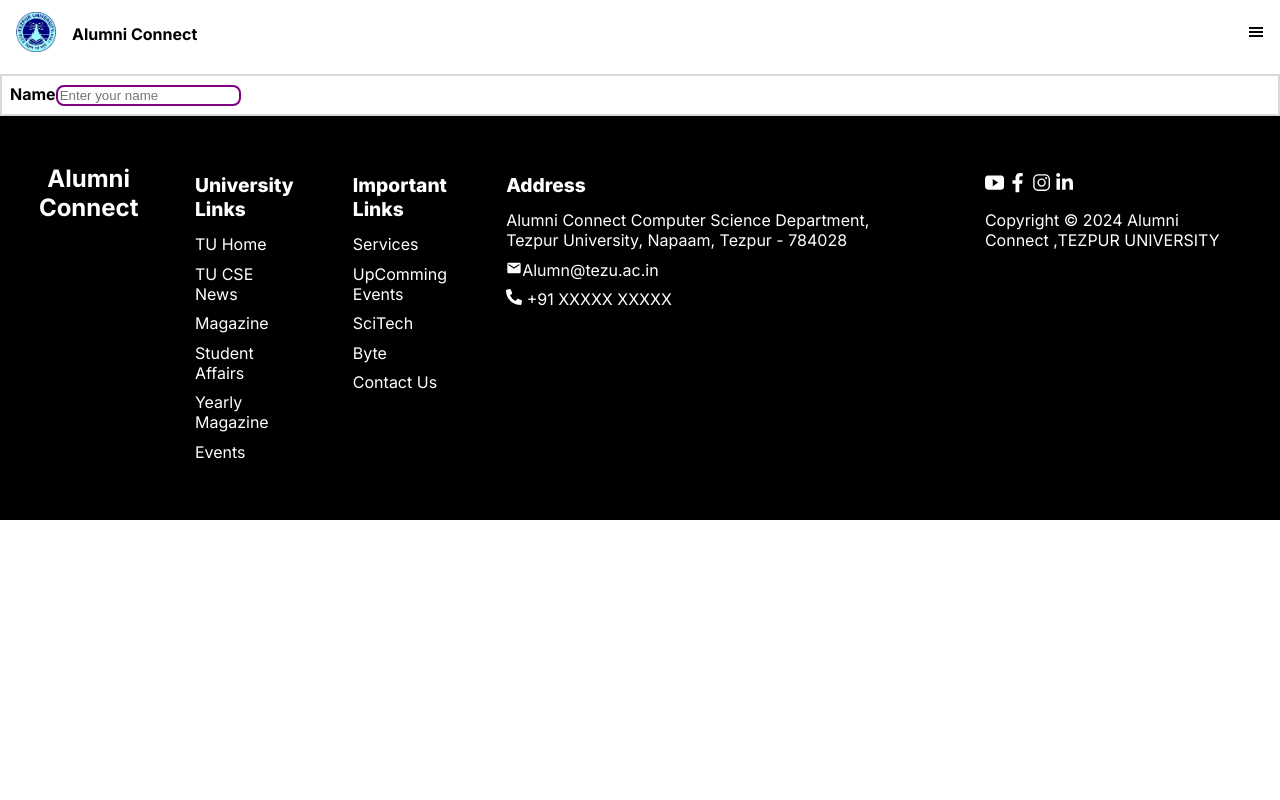
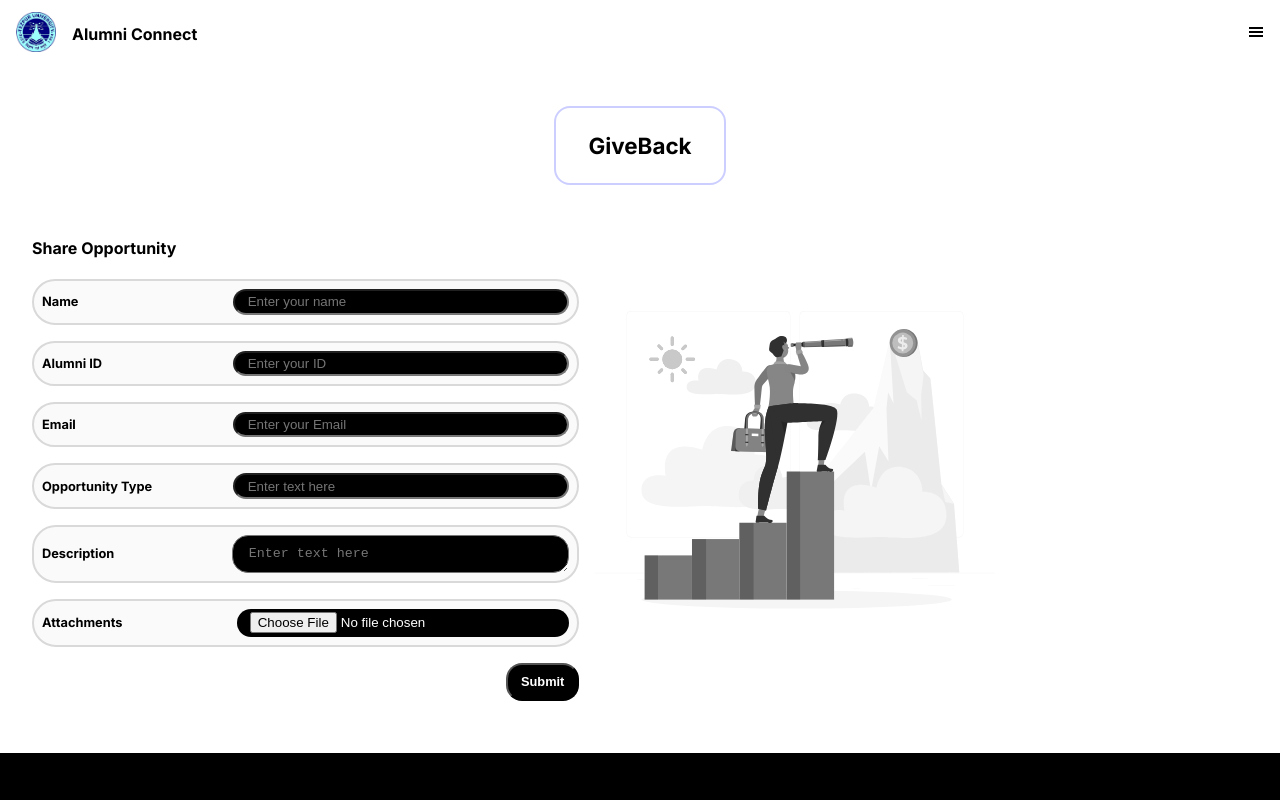
Before and after one commit to Heavy108/Alumn, a Next.js app in the folder alumn/: page /Share_Opportunities in a window 1280 px wide. Shown: the top 800 px of the page. Built offline with nearby package versions, Linux system fonts and the light colour scheme.

Commit message:
opportunities

```diff
--- /dev/null
+++ b/alumn/src/Components/Button.jsx
@@ -0,0 +1,11 @@
+import style from "@/css/button.module.css"
+function Button(props){
+    return(
+        <>
+        <div className={style.Button}>
+            <button >{props.text}</button>
+        </div>
+        </>
+    )
+}
+export default Button;
--- a/alumn/src/Components/Input.jsx
+++ b/alumn/src/Components/Input.jsx
@@ -4,18 +4,18 @@ export function Input(props){
         <>
         <div className={style.Input_field}>
             <label htmlFor={props.label}>{props.label}</label>
-            <input type="text" placeholder={props.placeholder}/>
+            <input type={props.type} placeholder={props.placeholder}/>
         </div>
         </>
     )
 }
 
-export function Textarea(){
+export function Textarea(props){
     return(
         <>
-        <div className={style.Textarea_field}>
-            <label htmlFor=""></label>
-            <textarea type="text" placeholder='#'/>
+        <div className={style.Input_field}>
+            <label htmlFor="">{props.label}</label>
+            <textarea type="text" placeholder={props.placeholder}/>
         </div>
         </>
     )
--- a/alumn/src/app/Share_Opportunities/page.jsx
+++ b/alumn/src/app/Share_Opportunities/page.jsx
@@ -1,15 +1,55 @@
-import {Input ,Textarea} from "@/Components/Input"
+import Button from "@/Components/Button";
+import { Input, Textarea } from "@/Components/Input";
+import Title from "@/Components/Title";
+import style from "@/css/Input.module.css";
+import Image from "next/image";
+import opportunities from "@/Assets/opportunities.svg"
 
-function Share_Opportunities(){
-    return(
-        <>
+function Share_Opportunities() {
+  return (
+    <>
+      <Title title="GiveBack" />
+      <div className={style.container}>
 
-        <Input
-        label="Name"
-        placeholder ="Enter your name"
-        />
-
-        </>
-    )
+        <form action="" className={style.form}>
+        <h4>Share Opportunity</h4>
+          <Input
+            label="Name"
+            type="text"
+            placeholder="Enter your name" />
+          <Input
+            label="Alumni ID"
+            type="text"
+            placeholder="Enter your ID" />
+          <Input
+            label="Email"
+            type="email"
+            placeholder="Enter your Email" />
+          <Input
+            label="Opportunity Type"
+            type="text"
+            placeholder="Enter text here"
+          />
+          <Textarea
+            label="Description"
+            type="text"
+            placeholder="Enter text here"
+          />
+          <Input
+            label="Attachments"
+            type="file"
+            placeholder="Enter text here"
+          />
+          <Button text="Submit" />
+        </form>
+        <div className={style.img_conatiner}>
+        <Image
+            src={opportunities}
+            alt="share opportunities"
+            />
+            </div>
+      </div>
+    </>
+  );
 }
 export default Share_Opportunities;
--- a/alumn/src/css/Input.module.css
+++ b/alumn/src/css/Input.module.css
@@ -1,11 +1,58 @@
 .Input_field{
+    margin-bottom: 1rem  ;
     border: 2px solid #d9d9d9;
     padding: 0.5rem;
+    display: flex;
+    justify-content: space-between;
+    border-radius: 1.5rem;
+    background-color: #fafafa;
 }
 .Input_field label{
     font-weight: 700;
+    align-content: center;
+    font-size: 0.8rem;
 }
-.Input_field input{
-    border: 2px solid purple;
-    border-radius: 0.5rem;
+.Input_field input {
+    background-color: black;
+    border-radius: 1rem;
+    color: white;
+    padding: 0.2rem 0.2rem 0.2rem 0.8rem;
+    width: 60%;
 }
+.Input_field textarea{
+    background-color: black;
+    border-radius: 1rem;
+    color: white;
+    padding: 0.2rem 0.2rem 0.2rem 1rem;
+    align-content: center;
+    width: 60%;
+}
+.container{
+    margin: 1rem;
+}
+.img_conatiner{
+    display: none;
+}
+
+@media only screen and (min-width:768px){
+    .img_conatiner{
+        display: block;
+        width: 45%;
+        /* height: 100%;  */
+    }
+    .img_conatiner img{
+        width: 25rem;
+        filter: grayscale();
+    }
+    .form{
+        width: 45%;
+    }
+    .container{
+        display: flex;
+        margin: 2rem;
+        gap: 1rem;
+
+
+
+    }
+}
--- /dev/null
+++ b/alumn/src/css/button.module.css
@@ -0,0 +1,12 @@
+.Button{
+    display: flex;
+    justify-content: flex-end;
+}
+.Button button{
+    color: white;
+    background-color: black;
+    padding: 0.6rem 0.8rem 0.6rem 0.8rem;
+    border-radius: 1rem;
+    font-weight: 700;
+    font-size: 0.8rem;
+}
```
